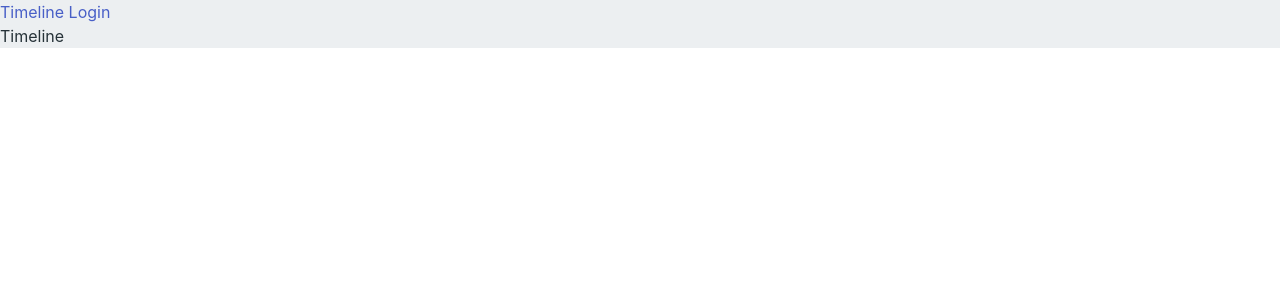
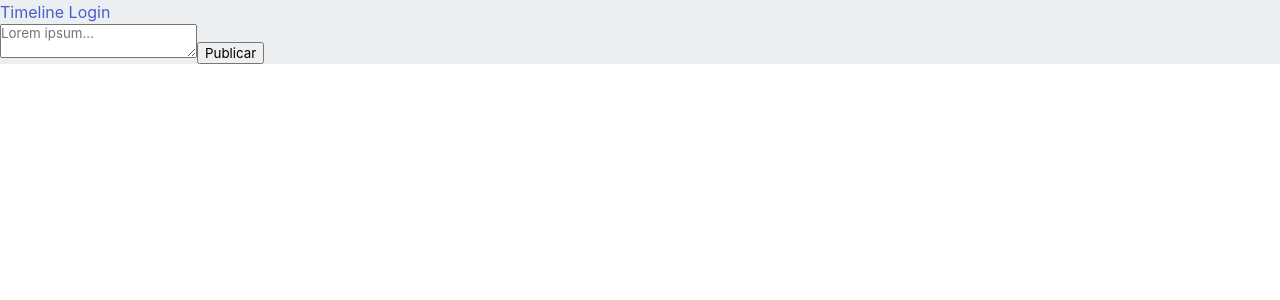
Before and after one commit to Shadier/curso_vue, a Vue app: page / in a window 1280 px wide. Shown: the top 300 px of the page. Built offline with nearby package versions, Linux system fonts and the light colour scheme.

Commit message:
making posts now works

```diff
--- a/src/modules/timeline/Timeline.vue
+++ b/src/modules/timeline/Timeline.vue
@@ -1,9 +1,38 @@
 <template>
-    <div>
-        <h1>Timeline</h1>
+    <div class="timeline">
+        <Editor @post="createPost"/>
+        <template v-for="post in posts">
+            <Card :key="post.uid" :uid="post.uid" :content="post.content" :time-ago="post.date" />
+        </template>
     </div>
 </template>
 <script>
+import { v4 as uuid } from 'uuid';
+import Editor from './components/Editor';
+import Card from './components/Card';
+
+export default {
+    name: 'Timeline',
+    components: {
+        Editor,
+        Card,
+    },
+    data() {
+        return {
+            posts: [],
+        }
+    },
+    methods: {
+        createPost(content) {
+            const postBody = {
+                content,
+                uid: uuid(),
+                date: new Date(),
+            };
+            this.posts.push(postBody);
+        },
+    }
+}
 </script>
 <style lang="scss" scope>
 </style>
--- /dev/null
+++ b/src/modules/timeline/components/Card.vue
@@ -0,0 +1,43 @@
+<template>
+    <div class="card">
+        <div class="content">
+            {{ content }}
+            <br>
+            <time :datetime="datetime">
+                {{ hour }} - {{ date }}
+            </time>
+        </div>
+    </div>
+</template>
+<script>
+import moment from 'moment'
+
+export default {
+    name: 'Card',
+    props: {
+        uid: { type: String, required: true },
+        content: { type: String, required: true },
+        timeAgo: { type: Date, required: true },
+    },
+    computed: {
+        $moment() {
+            return moment(this.timeAgo);
+        },
+        hour() {
+            return this.$moment.format('h:mm a');
+        },
+        date() {
+            return this.$moment.format('MMM Do YYYY');
+        },
+        datetime() {
+            return this.$moment.toISOString();
+        }
+    },
+    data() {
+        return {
+
+        }
+    },
+
+}
+</script>
--- /dev/null
+++ b/src/modules/timeline/components/Editor.vue
@@ -0,0 +1,25 @@
+<template>
+    <div>
+        <textarea v-model="message" :placeholder="placeholder"></textarea>
+        <button @click="dispatchPost">Publicar</button>
+    </div>
+</template>
+<script>
+export default {
+    name: 'Editor',
+    props: {
+        placeholder: { type: String, default: 'Lorem ipsum...' },
+    },
+    data() {
+        return {
+            message: '',
+        }
+    },
+    methods: {
+        async dispatchPost() {
+            this.$emit('post', this.message);
+            this.message = '';
+        }
+    }
+}
+</script>
```
